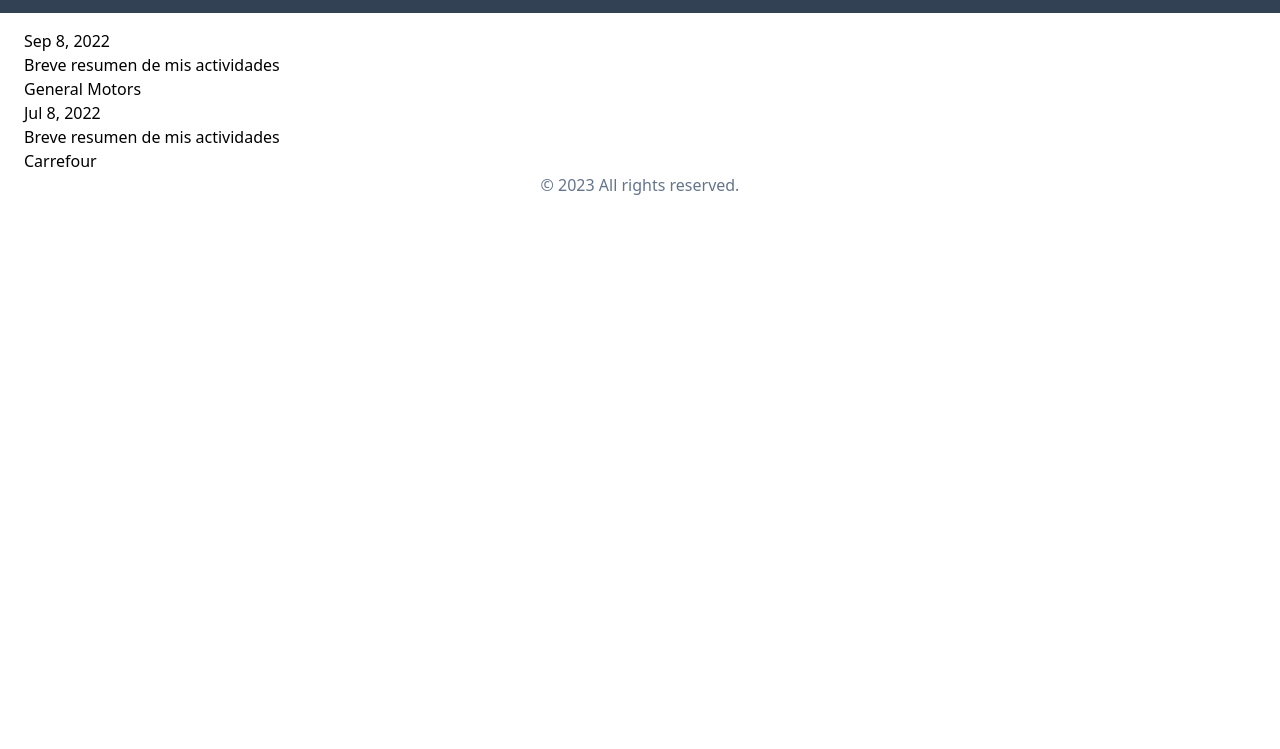
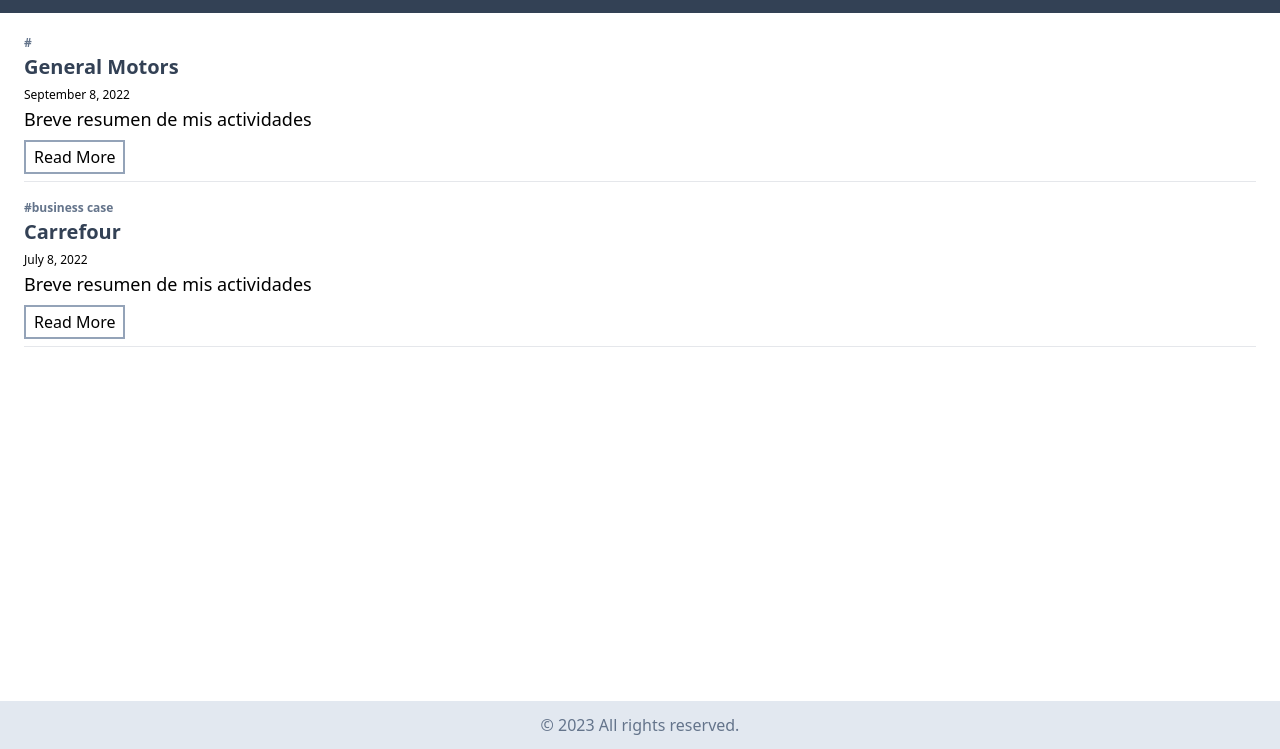
Before and after one commit to nicolas-deyros/personal-portfolio, an Astro site: page /blog in a window 1280 px wide. Shown: the part 51-800 px from the top of the page. Built offline with nearby package versions, Linux system fonts and the light colour scheme; Astro itself is replaced by a stand-in of ours.

Commit message:
blog css fixed

```diff
--- a/src/components/Footer.astro
+++ b/src/components/Footer.astro
@@ -4,7 +4,8 @@
 const today = new Date()
 ---
 
-<footer class="w-full flex justify-center items-center text-slate-500">
+<footer
+	class="w-full mt-auto py-3 bg-slate-200 flex justify-center items-center text-slate-500">
 	<Container>
 		&copy; {today.getFullYear()} All rights reserved.
 	</Container>
--- a/src/components/Main.astro
+++ b/src/components/Main.astro
@@ -3,7 +3,7 @@
 import Social from './Social/Social.astro'
 ---
 
-<main class="relative mt-20 h-full">
+<main class="mt-20 h-full">
 	<section class="h-full flex flex-col items-center justify-center">
 		<Hero />
 		<Social />
--- a/src/layouts/BlogPost.astro
+++ b/src/layouts/BlogPost.astro
@@ -33,7 +33,7 @@
 		<title>{title}</title>
 	</head>
 
-	<body>
+	<body class="flex flex-col min-h-screen">
 		<Header />
 		<main>
 			<Container>
--- a/src/pages/blog.astro
+++ b/src/pages/blog.astro
@@ -14,31 +14,52 @@
 <!DOCTYPE html>
 <html lang="en">
 	<head></head>
-	<body>
+	<body class="flex flex-col min-h-screen">
 		<Header />
 		<main class="mt-20 h-full">
 			<Container>
 				<section>
-					<ul>
 					{
 						posts.map(post => (
-								<li>
-									<time datetime={post.frontmatter.pubDate}>
+							<>
+								<article class="mb-3">
+									<header>
+										<a
+											href={post.frontmatter.tag}
+											rel="prefetch"
+											class="text-slate-500 font-bold lowercase text-xs my-3">
+											#{post.frontmatter.tag}
+										</a>
+										<h2 class="text-slate-700 font-bold text-xl">
+											{post.frontmatter.title}
+										</h2>
+										<time
+											datetime={post.frontmatter.pubDate}
+											class="font-medium text-xs">
 											{new Date(post.frontmatter.pubDate).toLocaleDateString(
 												'en-us',
 												{
 													year: 'numeric',
-												month: 'short',
+													month: 'long',
 													day: 'numeric',
 												},
 											)}
 										</time>
-									<p>{post.frontmatter.excerpt}</p>
-									<a href={post.url}>{post.frontmatter.title}</a>
-								</li>
+									</header>
+									<p class="mb-3 text-lg truncate">
+										{post.frontmatter.excerpt}
+									</p>
+									<a
+										href={post.url}
+										rel="prefetch"
+										class="mt-2 px-2 py-1 border-2 border-slate-400 font-medium">
+										Read More
+									</a>
+								</article>
+								<hr class="my-3" />
+							</>
 						))
 					}
-					</ul>
 				</section>
 			</Container>
 		</main>
--- a/src/pages/blog/carrefour.md
+++ b/src/pages/blog/carrefour.md
@@ -5,6 +5,7 @@
 excerpt: 'Breve resumen de mis actividades'
 pubDate: 'Jul 08 2022'
 heroImage: '/placeholder-hero.jpg'
+tag: 'business case'
 ---
 
 Lorem ipsum dolor sit amet, consectetur adipiscing elit, sed do eiusmod tempor incididunt ut labore et dolore magna aliqua. Vitae ultricies leo integer malesuada nunc vel risus commodo viverra. Adipiscing enim eu turpis egestas pretium. Euismod elementum nisi quis eleifend quam adipiscing. In hac habitasse platea dictumst vestibulum. Sagittis purus sit amet volutpat. Netus et malesuada fames ac turpis egestas. Eget magna fermentum iaculis eu non diam phasellus vestibulum lorem. Varius sit amet mattis vulputate enim. Habitasse platea dictumst quisque sagittis. Integer quis auctor elit sed vulputate mi. Dictumst quisque sagittis purus sit amet.
```
Lines whose indentation alone changed are shown as unchanged.
